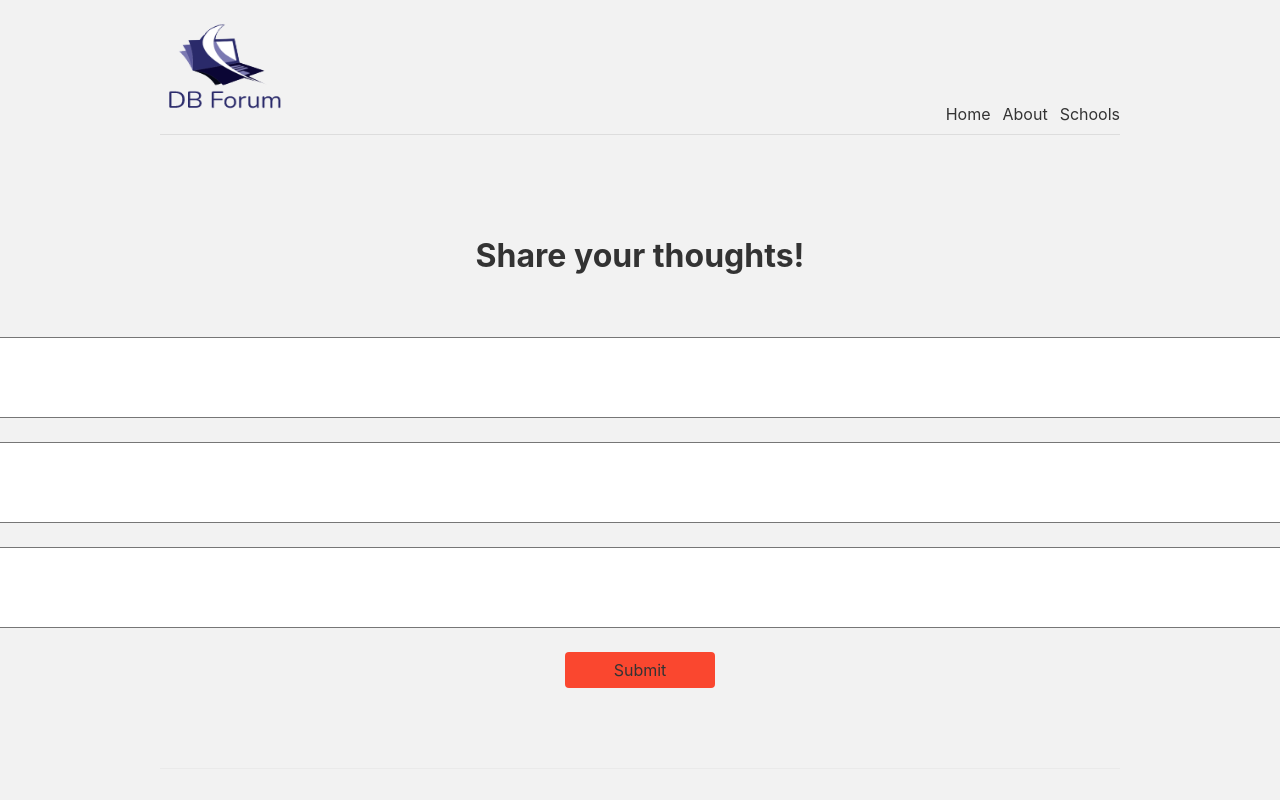
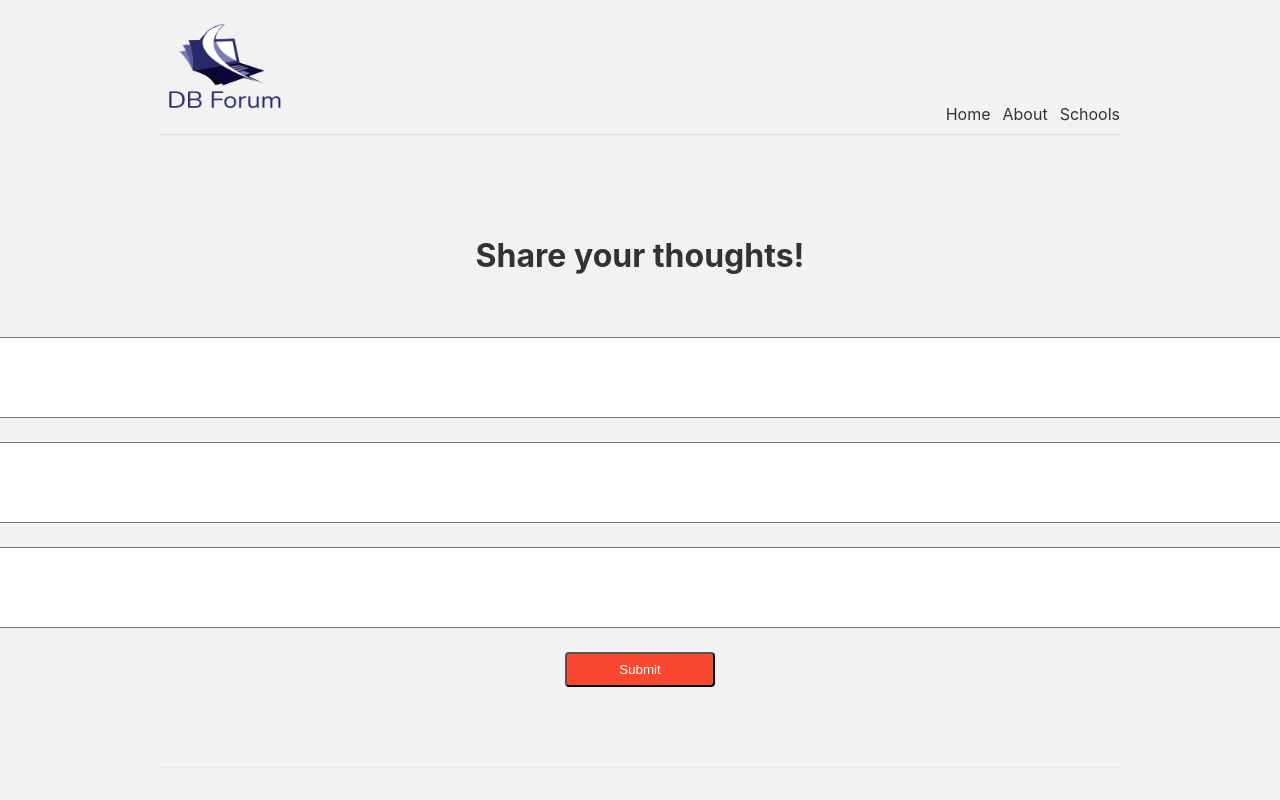
Before and after one commit to kerryz12/nwHacks-2022, a Next.js app: page /posts/new_post_sfu in a window 1280 px wide. Shown: the top 800 px of the page. Built offline with nearby package versions, Linux system fonts and the light colour scheme.

Commit message:
fix create post button

```diff
--- a/pages/posts/new_post_sfu.js
+++ b/pages/posts/new_post_sfu.js
@@ -1,8 +1,8 @@
+import Head from "next/head";
 import { useState } from "react";
 import textstyle from "/styles/new_post.module.css";
 import styles from "/styles/schools.module.css";
-import Head from 'next/head'
-import sfuStyles from '/styles/sfu.module.css'
+import sfuStyles from "/styles/sfu.module.css";
 
 export default function Home({ allPostsData }) {
   const [question, setQuestion] = useState("");
@@ -23,7 +23,7 @@ export default function Home({ allPostsData }) {
           author: author,
           content: content,
           comments: ["test comment 1", "test comment 2"],
-          school: "sfu"
+          school: "sfu",
         }),
       });
     } catch (err) {
@@ -35,7 +35,7 @@ export default function Home({ allPostsData }) {
   return (
     <div className="container">
       <Head>
-      <title>DB Forum | New Post</title>
+        <title>DB Forum | New Post</title>
       </Head>
       <div>
         <h1 className={styles.title}>Share your thoughts!</h1>
@@ -85,9 +85,7 @@ export default function Home({ allPostsData }) {
                 onChange={(e) => setContent(e.target.value)}
               />
               <br></br>
-              <a href="/" className={sfuStyles.btn}>
-              Submit
-              </a>
+              <button className={sfuStyles.btn}>Submit</button>
             </form>
           </div>
         </div>
```
Also changed, not shown: pages/posts/new_post_kpu.js (+4 -6 lines), pages/posts/new_post_ubc.js (+5 -7 lines), pages/posts/new_post_uvic.js (+5 -7 lines).
